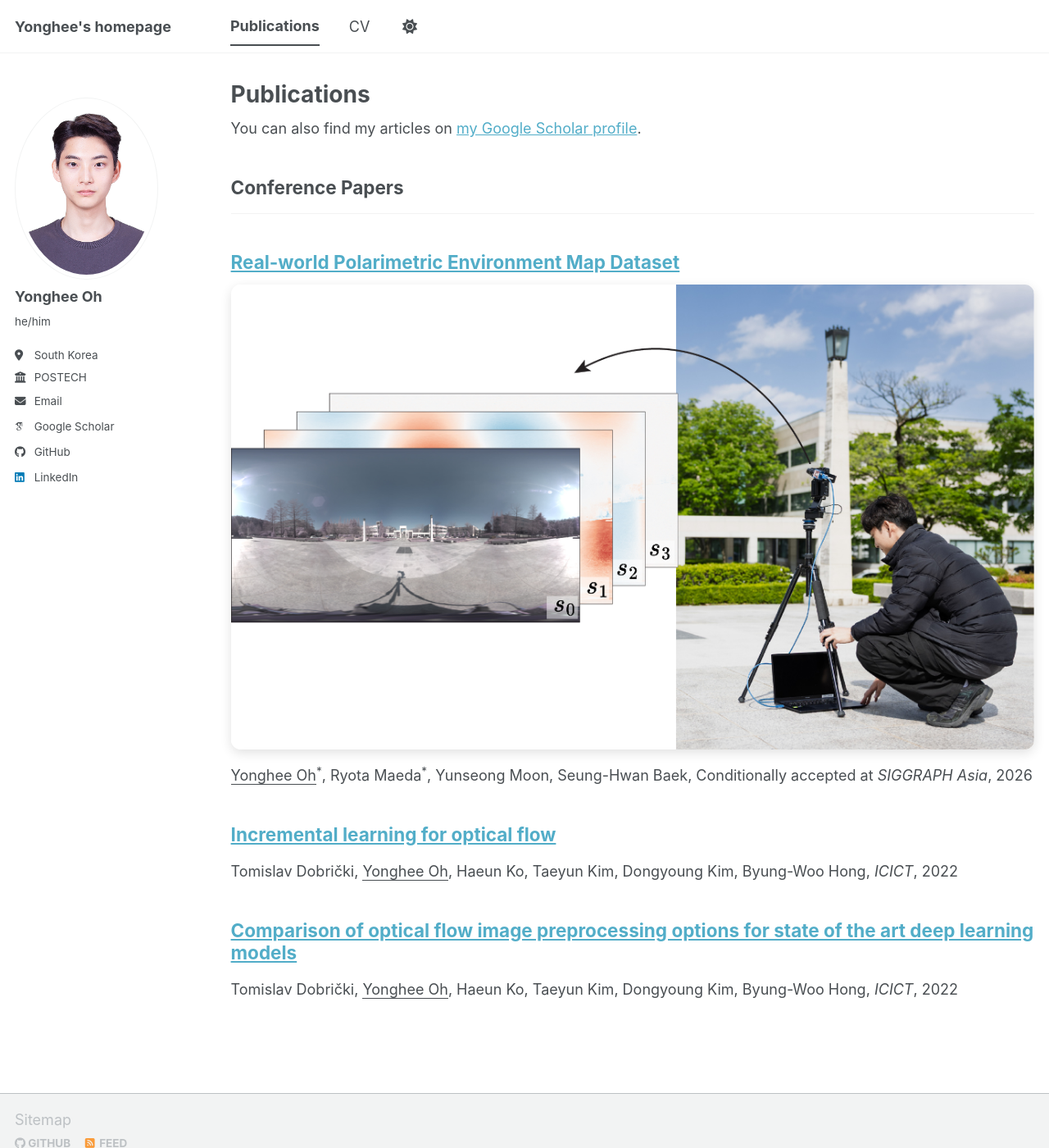
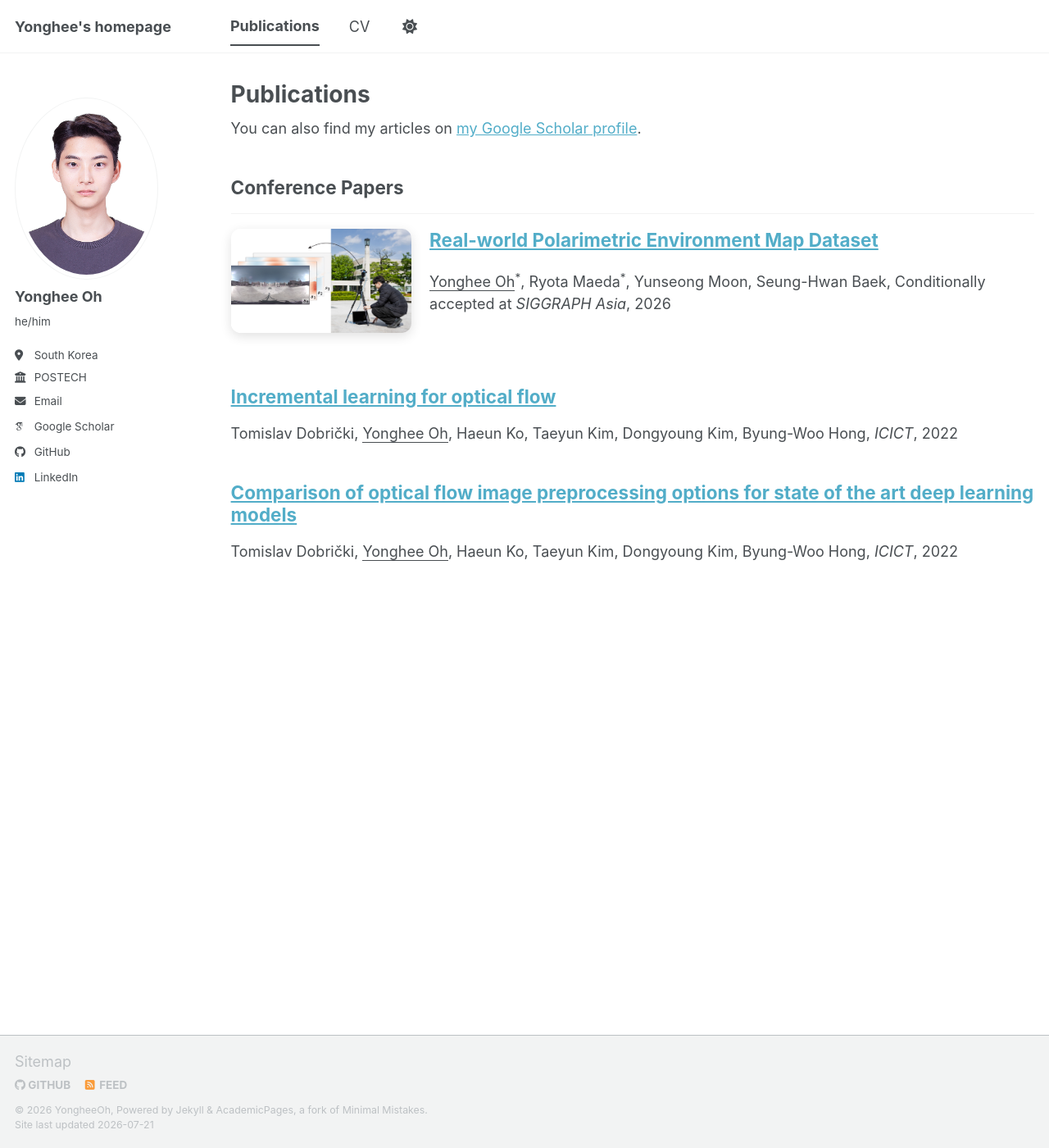
Before and after one commit to yongheeoh/yongheeoh.github.io, a Jekyll site: the page built from _pages/publications.html, in a window 1280 px wide and 1400 px high. Shown: the whole window at 82% size. Built offline with Jekyll 4.4.1, drawn with Linux system fonts in a browser that asks for light colours; some web fonts are replaced; a script bundle is joined from its source files by our own code; library files that are not in the unit come from our copies.

Commit message:
Use two-column publication card layout

```diff
--- a/_includes/archive-single.html
+++ b/_includes/archive-single.html
@@ -13,7 +13,7 @@
 {% endif %}
 
 <div class="{{ include.type | default: "list" }}__item">
-  <article class="archive__item" itemscope itemtype="http://schema.org/CreativeWork">
+  <article class="archive__item{% if post.collection == 'publications' and post.thumbnail %} publication-card{% endif %}" itemscope itemtype="http://schema.org/CreativeWork">
     {% if include.type == "grid" and teaser %}
       <div class="archive__item-teaser">
         <img src=
--- a/assets/css/main.scss
+++ b/assets/css/main.scss
@@ -42,22 +42,60 @@
     "vendor/font-awesome/brands"
 ;
 
-/* Publication thumbnails */
-.publication-thumbnail {
+/* Publication card with a compact thumbnail */
+.publication-card {
+  display: grid;
+  grid-template-columns: minmax(150px, 220px) minmax(0, 1fr);
+  column-gap: 1.25rem;
+  align-items: start;
+  margin-bottom: 1.5rem;
+}
+
+.publication-card .publication-thumbnail {
+  grid-column: 1;
+  grid-row: 1 / span 6;
   display: block;
-  margin: 0.75rem 0 1rem;
+  margin: 0;
   overflow: hidden;
   border-radius: 0.65rem;
   box-shadow: 0 4px 14px rgba(0, 0, 0, 0.12);
 }
 
-.publication-thumbnail img {
+.publication-card .publication-thumbnail img {
   display: block;
   width: 100%;
   height: auto;
   transition: transform 0.25s ease;
 }
 
-.publication-thumbnail:hover img {
-  transform: scale(1.015);
+.publication-card .publication-thumbnail:hover img {
+  transform: scale(1.025);
 }
+
+.publication-card .archive__item-title,
+.publication-card > p {
+  grid-column: 2;
+}
+
+.publication-card .archive__item-title {
+  margin-top: 0;
+}
+
+@media (max-width: 600px) {
+  .publication-card {
+    grid-template-columns: 1fr;
+    row-gap: 0.75rem;
+  }
+
+  .publication-card .publication-thumbnail,
+  .publication-card .archive__item-title,
+  .publication-card > p {
+    grid-column: 1;
+  }
+
+  .publication-card .publication-thumbnail {
+    grid-row: auto;
+    max-width: 320px;
+    margin-bottom: 0.25rem;
+  }
+}
```
